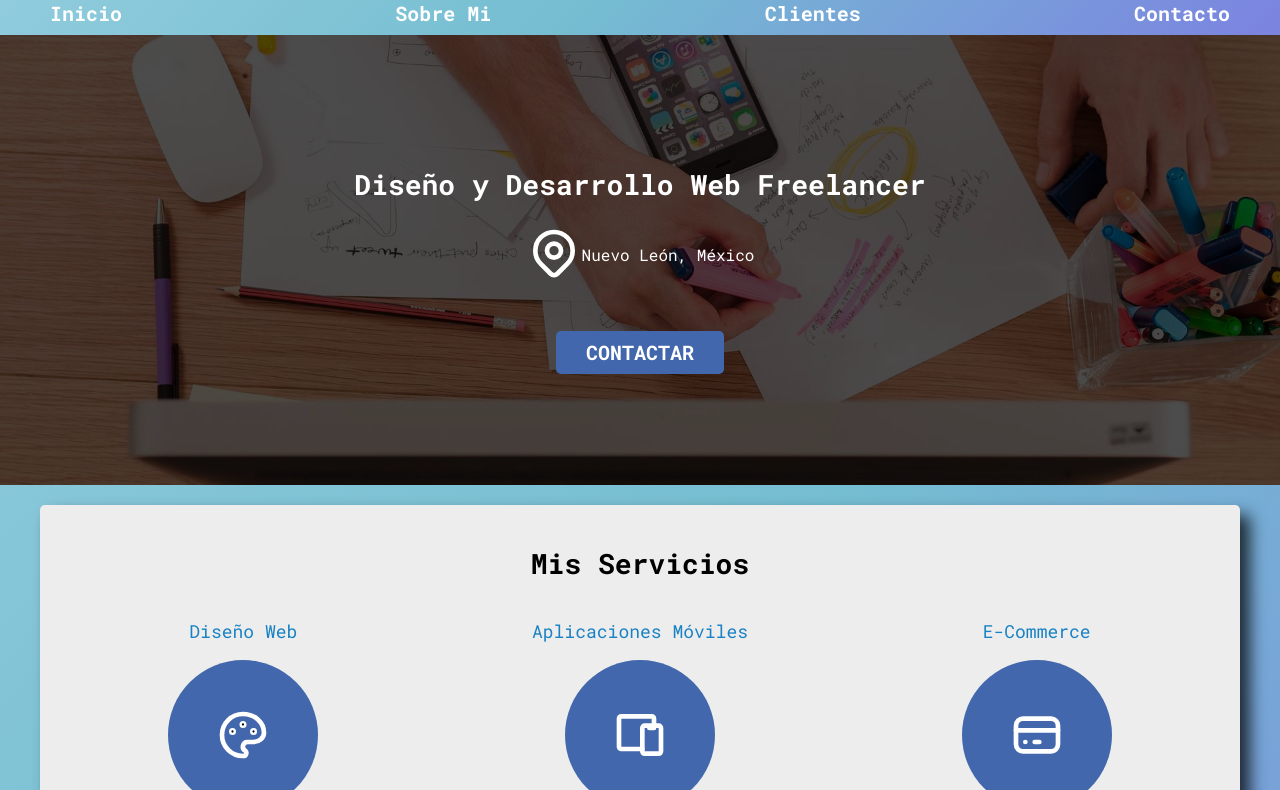
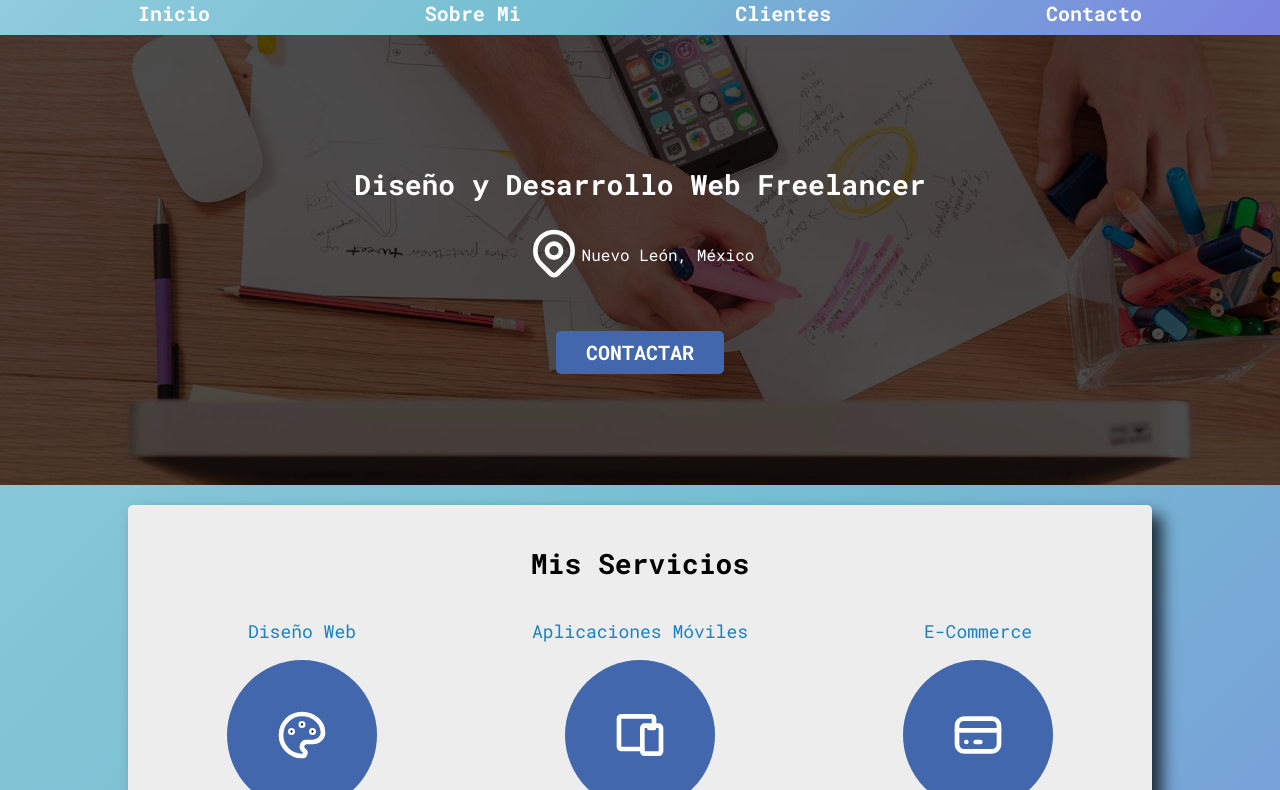
Before and after one commit to JACCxDev/JACCxDev.github.io, a plain HTML site: page index.html in a window 1280 px wide. Shown: the part 72-862 px from the top of the page. Drawn offline with Linux system fonts and the light colour scheme.

Commit message:
Update style.css
Adding "Mostly Fluid" to class named "contenedor"

```diff
--- a/css/style.css
+++ b/css/style.css
@@ -68,7 +68,14 @@ h1, h2, h3 {
 
 .contenedor {
   max-width: 120rem;
+  width: 80%;
   margin: 0 auto;
+}
+@media (min-width: 768px) {
+  .contenedor {
+    max-width: 120rem;
+    margin: 0 auto;
+  }
 }
 
 .boton {        /*Boton reutilizable*/
```
